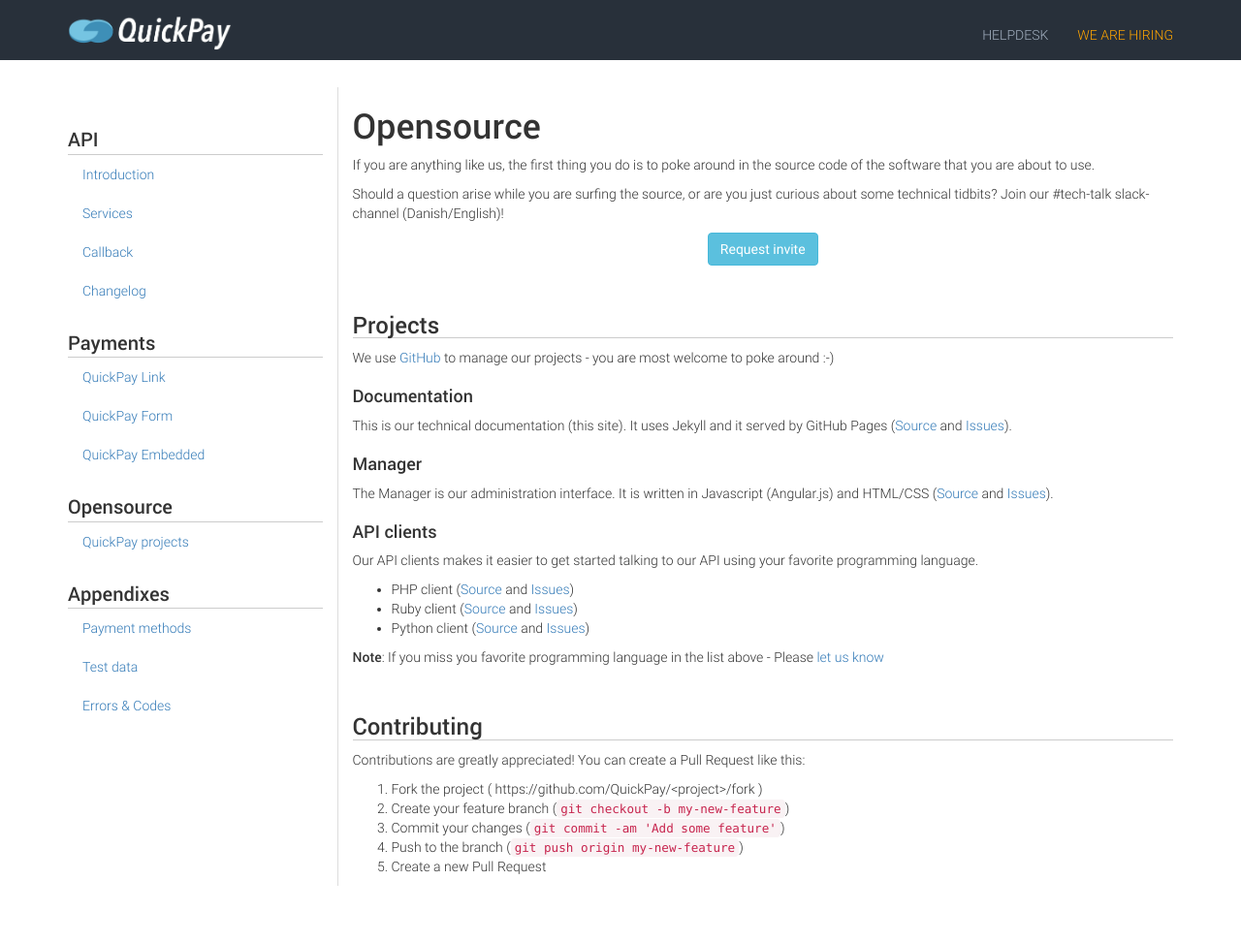
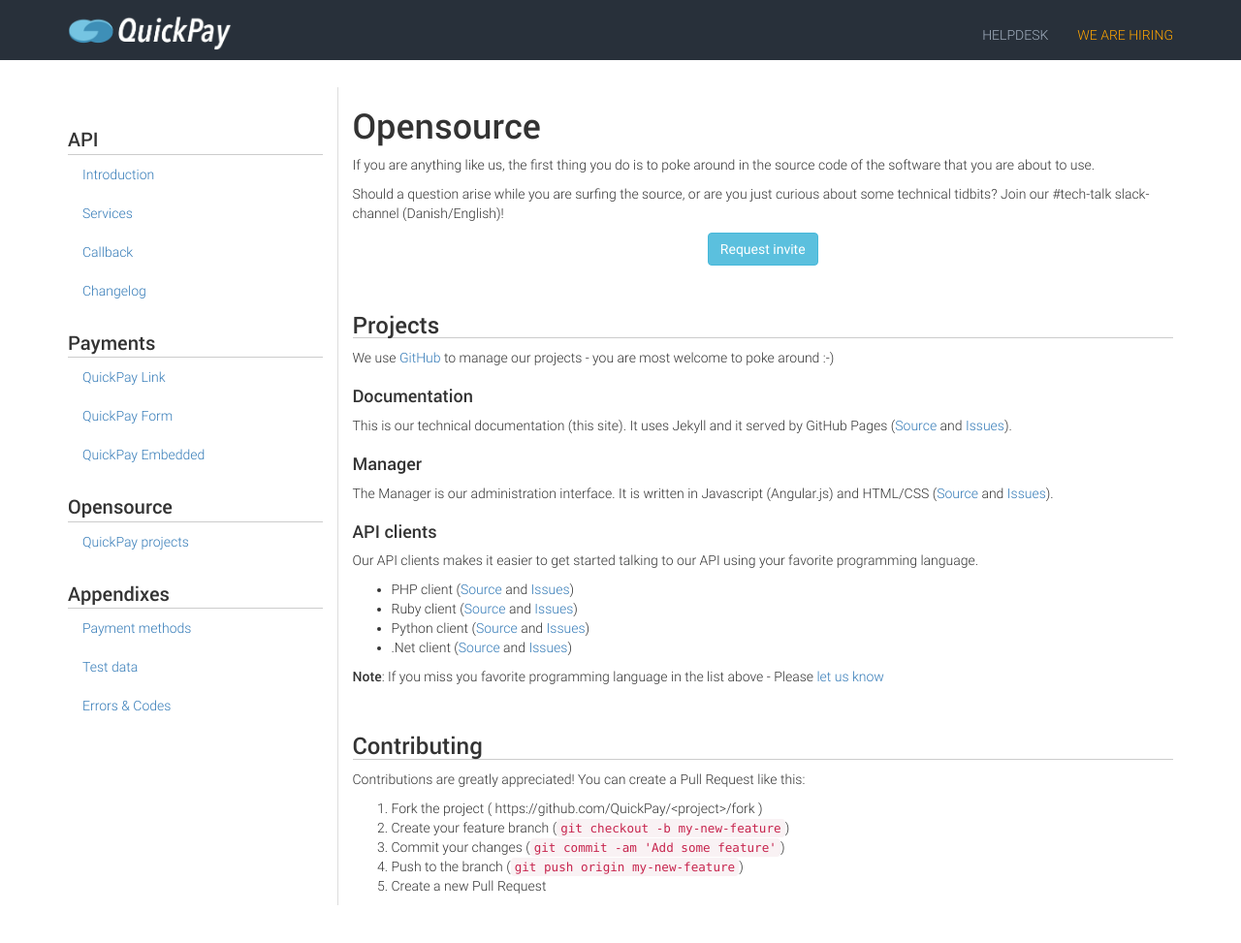
Before and after one commit to bergholdt/QuickPay.github.io, a Jekyll site: the page built from opensource/index.md, in a window 1280 px wide and 984 px high. Shown: the top 973 px of the window at 97% size. Built offline with Jekyll 4.4.1, drawn with Linux system fonts in a browser that asks for light colours; nearby versions of some CDN libraries.

Commit message:
Update index.md

```diff
--- a/opensource/index.md
+++ b/opensource/index.md
@@ -30,6 +30,7 @@ Our API clients makes it easier to get started talking to our API using your fav
 * PHP client ([Source](https://github.com/QuickPay/quickpay-php-client) and [Issues](https://github.com/QuickPay/quickpay-php-client/issues))
 * Ruby client ([Source](https://github.com/QuickPay/quickpay-ruby-client) and [Issues](https://github.com/QuickPay/quickpay-ruby-client/issues))
 * Python client ([Source](https://github.com/QuickPay/quickpay-python-client) and [Issues](https://github.com/QuickPay/quickpay-python-client/issues))
+* .Net client ([Source](https://github.com/QuickPay/quickpay-dotnet-client) and [Issues](https://github.com/QuickPay/quickpay-dotnet-client/issues))
 
 **Note**: If you miss you favorite programming language in the list above - Please [let us know](https://quickpay.net/about)
 
```
